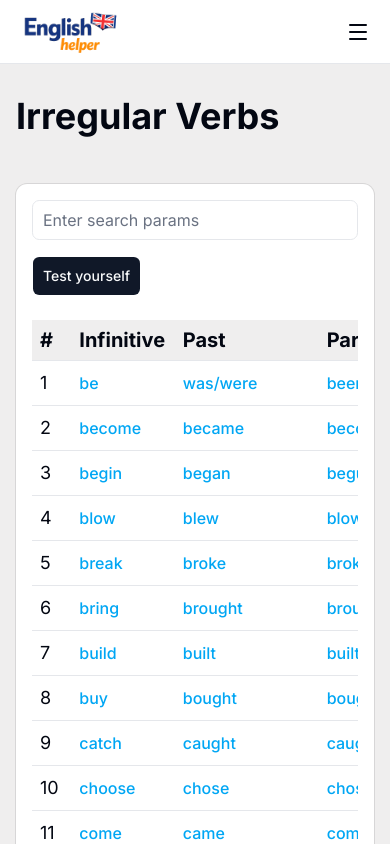
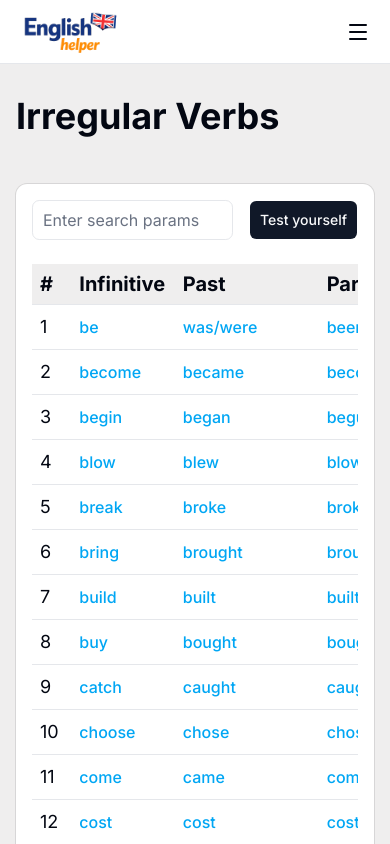
Before and after one commit to iSefero/English-helper, a Next.js app: page /irregular-verbs in a window 390 px wide. Shown: the top 844 px of the page. Built offline with nearby package versions, Linux system fonts and the light colour scheme.

Commit message:
Small ui fix for page Irregular verbs

```diff
--- a/views/IrregularVerbs/TestDialog/TestDialogContent/index.tsx
+++ b/views/IrregularVerbs/TestDialog/TestDialogContent/index.tsx
@@ -118,7 +118,7 @@ export default function TestDialogContent() {
       ) : (
         <p className="text-center text-xl font-medium">No more verbs to test</p>
       )}
-      <DialogFooter className="justify-between sm:justify-between flex">
+      <DialogFooter className="justify-between sm:justify-between flex gap-y-5">
         <DialogClose asChild>
           <Button variant="destructive">Cancel</Button>
         </DialogClose>
--- a/views/IrregularVerbs/index.tsx
+++ b/views/IrregularVerbs/index.tsx
@@ -30,7 +30,7 @@ export default function IrregularVerbsView() {
       <TestDialog open={showTest} onOpenChange={setShowTest} />
       <Card className="w-full">
         <CardContent className="flex flex-col gap-6 w-full">
-          <div className="flex gap-4 flex-wrap justify-between">
+          <div className="flex gap-4 justify-between">
             <Input
               placeholder="Enter search params"
               className="max-w-md h-10"
```
